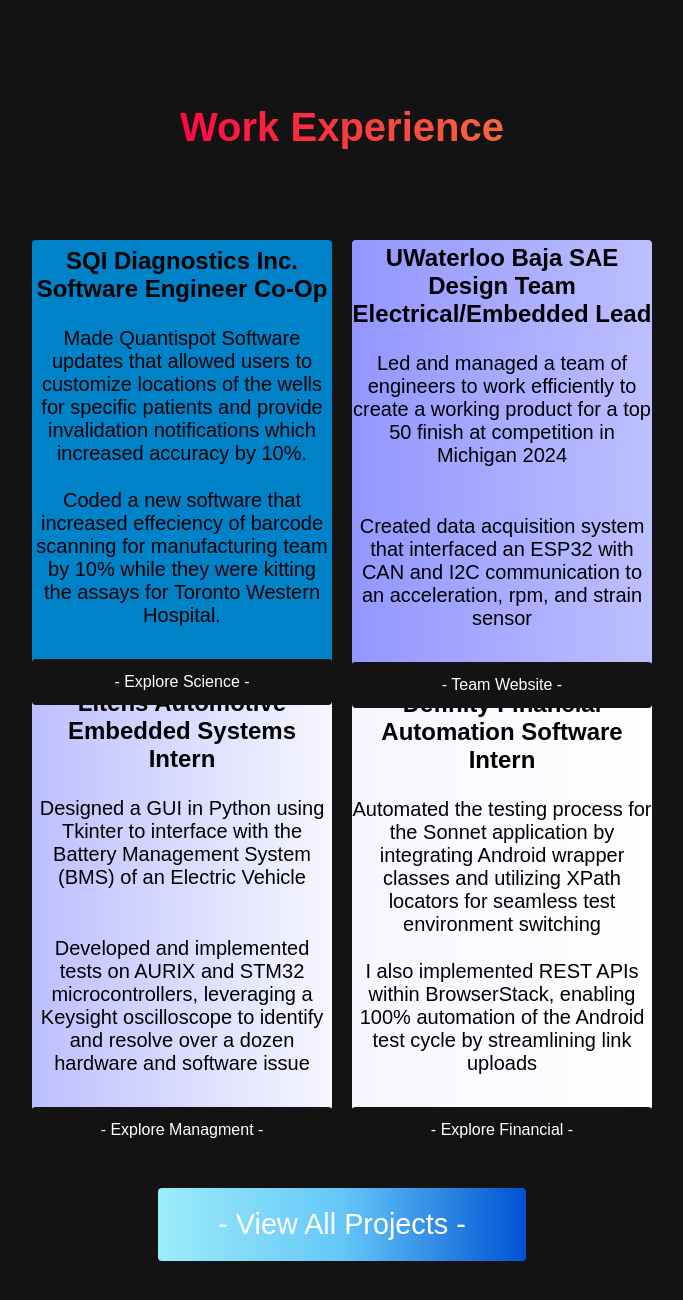
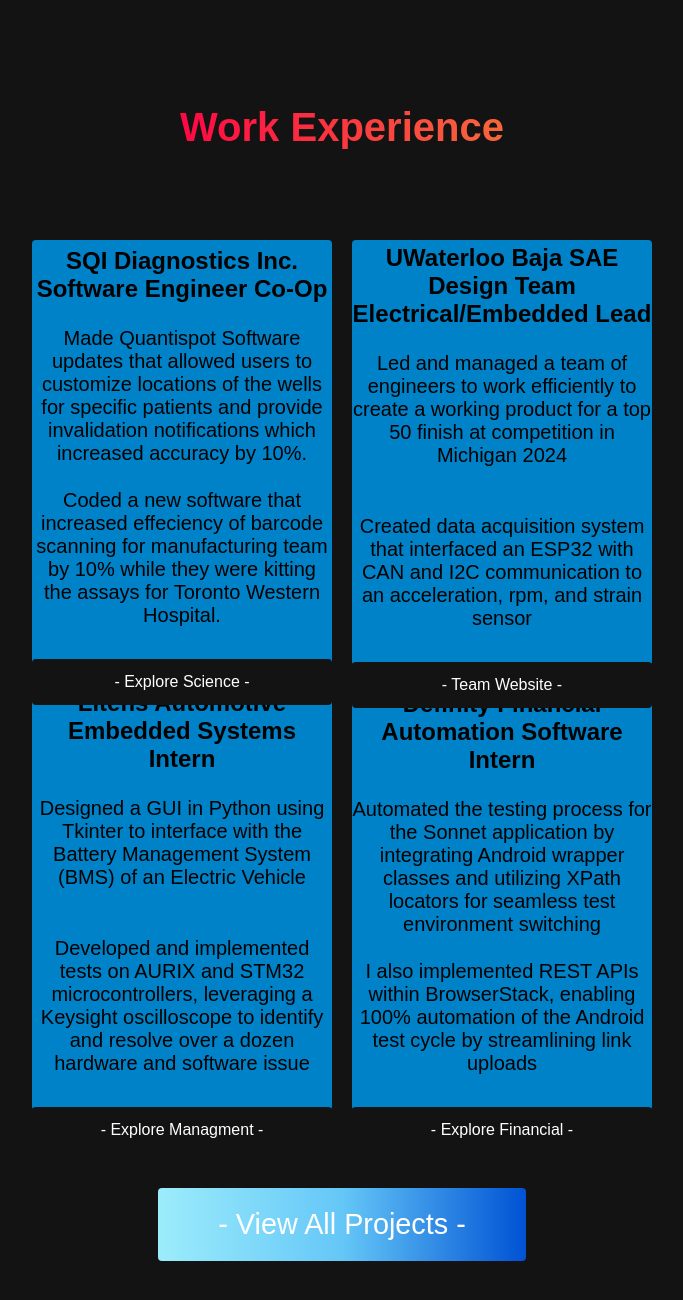
Before and after one commit to harryjwang/Portfoilio, a plain HTML site: page index.html in a window 1280 px wide. Shown: the part 1765-3065 px from the top of the page, without its empty margins (298-981 px from the left). Drawn offline with Linux system fonts and the light colour scheme.

Commit message:
update experiences cards to have solid blue color

```diff
--- a/styles.css
+++ b/styles.css
@@ -521,20 +521,15 @@
   }
 
   .services__card:nth-child(2) {
-    background: #1fa2ff; /* fallback for old browsers */
-    background: -webkit-linear-gradient(to right, #b80c84 0%, #ffffff 50%, #2ebdff 100%); /* Chrome 10-25, Safari 5.1-6 */
-    background: linear-gradient(to right, #9396ff 0%, #bcbfff 99%); /* W3C, IE 10+/ Edge, Firefox 16+, Chrome 26+, Opera 12+, Safari 7+ */
+    background-color: #0082c8;
   }
 
   .services__card:nth-child(3) {
-    background-image: linear-gradient(
-      to right, #bcbfff 0%, #f6f6ff 99%);
+    background-color: #0082c8;
   }
 
   .services__card:nth-child(4) {
-    background-image: linear-gradient(
-      to right, #f6f6ff 0%, #ffff 99%
-    );
+    background-color: #0082c8;
   }
 
 
```
